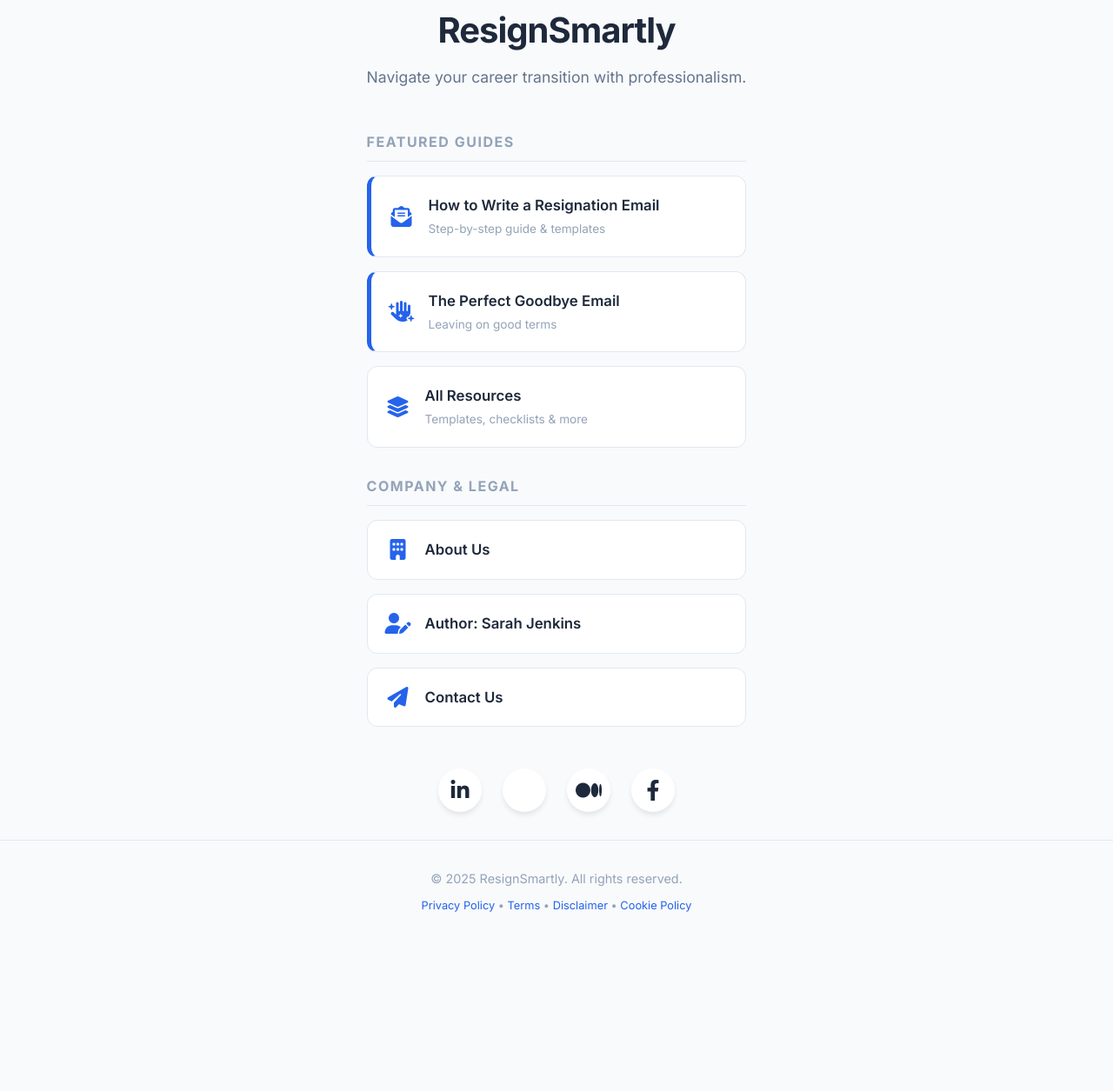
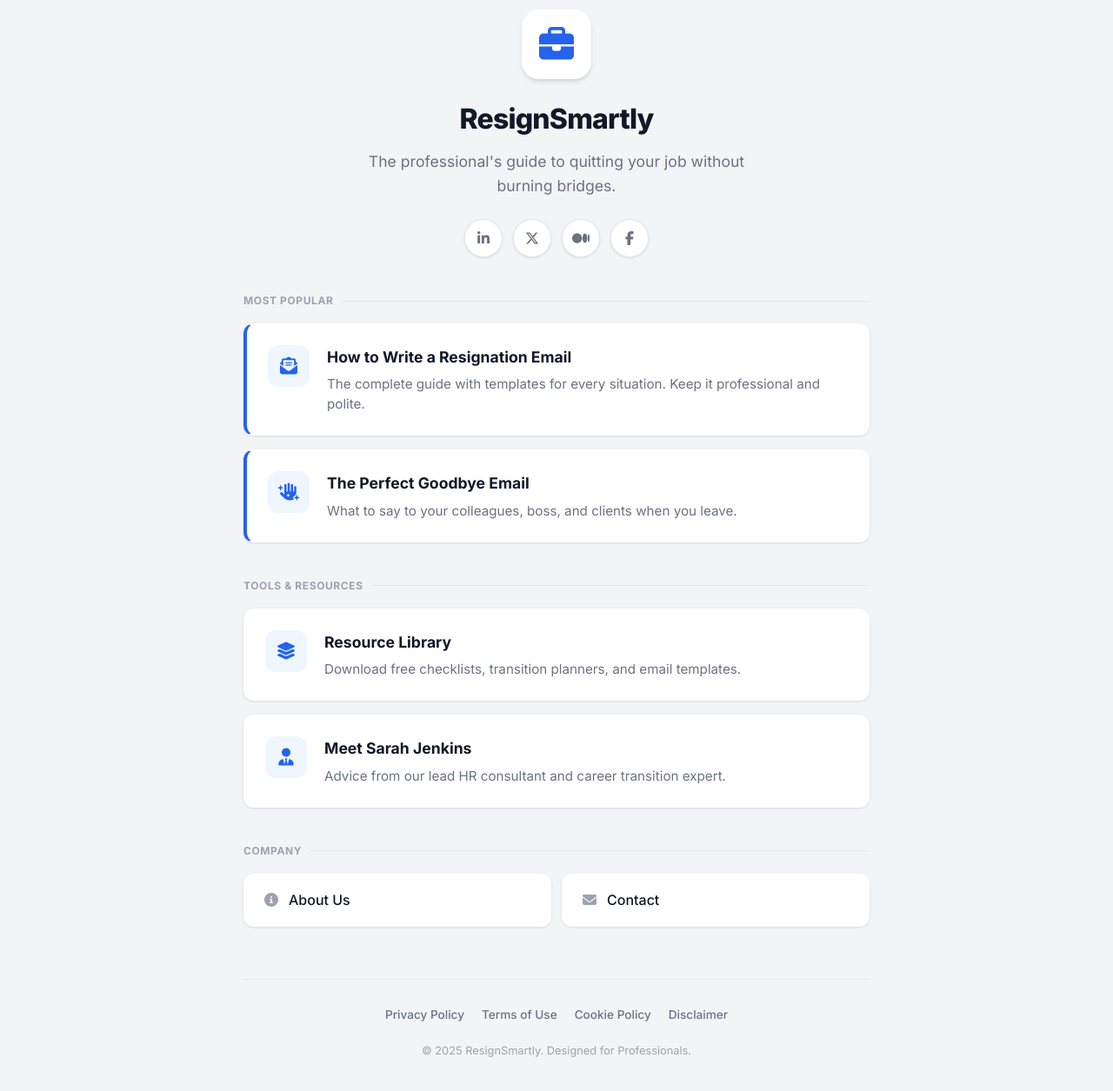
Before and after one commit to resignsmartly/ResignSmartly, a plain HTML site: page index.html in a window 1280 px wide. Shown: the part 29-1284 px from the top of the page at 87% size. Before the commit the page ends 1114 px from the top, so only its background shows below. Drawn offline with Linux system fonts and the light colour scheme.

Commit message:
Add files via upload

```diff
--- a/index.html
+++ b/index.html
@@ -3,268 +3,328 @@
 <head>
     <meta charset="UTF-8">
     <meta name="viewport" content="width=device-width, initial-scale=1.0">
-    <title>ResignSmartly - Professional Transition Resources</title>
+    <title>ResignSmartly - Master Your Professional Exit</title>
+    <meta name="description" content="Expert advice on resignation letters, emails, and professional transitions.">
 
     <link rel="canonical" href="https://resignsmartly.com/" />
 
-    <link href="https://fonts.googleapis.com/css2?family=Inter:wght@300;400;600;700&display=swap" rel="stylesheet">
-    <link rel="stylesheet" href="https://cdnjs.cloudflare.com/ajax/libs/font-awesome/6.4.0/css/all.min.css">
+    <link rel="preconnect" href="https://fonts.googleapis.com">
+    <link rel="preconnect" href="https://fonts.gstatic.com" crossorigin>
+    <link href="https://fonts.googleapis.com/css2?family=Inter:wght@400;500;600;700;800&display=swap" rel="stylesheet">
+
+    <link rel="stylesheet" href="https://cdnjs.cloudflare.com/ajax/libs/font-awesome/6.5.1/css/all.min.css">
 
     <style>
         :root {
-            --primary-color: #2563eb; /* Blue for trust */
-            --secondary-color: #1e293b; /* Dark slate */
-            --bg-color: #f8fafc;
-            --card-bg: #ffffff;
-            --text-color: #334155;
-            --hover-shadow: 0 10px 15px -3px rgba(0, 0, 0, 0.1), 0 4px 6px -2px rgba(0, 0, 0, 0.05);
-            --transition: all 0.3s ease;
+            --bg-body: #F3F4F6;       /* Xám nhạt sang trọng */
+            --bg-card: #FFFFFF;       /* Trắng tinh */
+            --text-main: #111827;     /* Đen than (dễ đọc hơn đen tuyền) */
+            --text-sub: #6B7280;      /* Xám trung tính */
+            --accent: #2563EB;        /* Xanh Royal Blue - Tin cậy */
+            --accent-hover: #1D4ED8;
+            --shadow-sm: 0 1px 3px rgba(0,0,0,0.1);
+            --shadow-md: 0 4px 6px -1px rgba(0,0,0,0.1), 0 2px 4px -1px rgba(0,0,0,0.06);
+            --shadow-lg: 0 10px 15px -3px rgba(0,0,0,0.1), 0 4px 6px -2px rgba(0,0,0,0.05);
+            --radius: 12px;
         }
 
-        * {
-            box-sizing: border-box;
-            margin: 0;
-            padding: 0;
-        }
+        * { margin: 0; padding: 0; box-sizing: border-box; }
 
         body {
             font-family: 'Inter', sans-serif;
-            background-color: var(--bg-color);
-            color: var(--text-color);
+            background-color: var(--bg-body);
+            color: var(--text-main);
             line-height: 1.6;
+            min-height: 100vh;
             display: flex;
-            flex-direction: column;
-            min-height: 100vh;
+            justify-content: center;
+            padding: 40px 20px;
         }
 
-        /* Container */
         .container {
-            max-width: 800px;
-            margin: 0 auto;
-            padding: 2rem 1rem;
-            flex: 1;
+            width: 100%;
+            max-width: 720px;
         }
 
-        /* Header */
-        header {
+        /* --- HEADER --- */
+        .header {
             text-align: center;
-            margin-bottom: 3rem;
+            margin-bottom: 40px;
         }
 
-        .logo {
+        .logo-box {
+            width: 80px;
+            height: 80px;
+            background: var(--bg-card);
+            border-radius: 20px;
+            display: flex;
+            align-items: center;
+            justify-content: center;
+            margin: 0 auto 20px;
+            box-shadow: var(--shadow-md);
             font-size: 2.5rem;
-            font-weight: 700;
-            color: var(--secondary-color);
-            margin-bottom: 0.5rem;
-            letter-spacing: -1px;
+            color: var(--accent);
+        }
+
+        h1 {
+            font-size: 2rem;
+            font-weight: 800;
+            letter-spacing: -0.025em;
+            margin-bottom: 10px;
+            color: var(--text-main);
         }
 
         .tagline {
+            color: var(--text-sub);
             font-size: 1.1rem;
-            color: #64748b;
+            max-width: 480px;
+            margin: 0 auto 24px;
         }
 
-        /* Section Titles */
-        h2 {
-            font-size: 1rem;
-            text-transform: uppercase;
-            letter-spacing: 1.5px;
-            color: #94a3b8;
-            margin: 2rem 0 1rem;
-            border-bottom: 1px solid #e2e8f0;
-            padding-bottom: 0.5rem;
+        /* --- SOCIALS --- */
+        .social-bar {
+            display: flex;
+            justify-content: center;
+            gap: 12px;
+            margin-bottom: 40px;
         }
 
-        /* Link Grid */
-        .link-grid {
-            display: grid;
-            gap: 1rem;
-        }
-
-        /* Card Style */
-        .link-card {
-            display: flex;
-            align-items: center;
-            background: var(--card-bg);
-            padding: 1.25rem;
-            border-radius: 12px;
-            text-decoration: none;
-            color: var(--secondary-color);
-            border: 1px solid #e2e8f0;
-            transition: var(--transition);
-        }
-
-        .link-card:hover {
-            transform: translateY(-2px);
-            box-shadow: var(--hover-shadow);
-            border-color: var(--primary-color);
-        }
-
-        .link-card i {
-            font-size: 1.5rem;
-            margin-right: 1rem;
-            color: var(--primary-color);
-            width: 30px;
-            text-align: center;
-        }
-
-        .link-content {
-            display: flex;
-            flex-direction: column;
-        }
-
-        .link-title {
-            font-weight: 600;
-            font-size: 1.05rem;
-        }
-
-        .link-url {
-            font-size: 0.85rem;
-            color: #94a3b8;
-            margin-top: 0.2rem;
-        }
-
-        /* Special Highlighting for Key Content */
-        .featured {
-            border-left: 5px solid var(--primary-color);
-        }
-
-        /* Social Media Section */
-        .social-links {
-            display: flex;
-            justify-content: center;
-            gap: 1.5rem;
-            margin-top: 3rem;
-            flex-wrap: wrap;
-        }
-
-        .social-btn {
+        .social-link {
+            width: 44px;
+            height: 44px;
+            background: #fff;
+            border: 1px solid #E5E7EB;
+            border-radius: 50%;
             display: flex;
             align-items: center;
             justify-content: center;
-            width: 50px;
-            height: 50px;
-            background: var(--card-bg);
-            border-radius: 50%;
-            color: var(--secondary-color);
+            color: var(--text-sub);
             text-decoration: none;
-            box-shadow: 0 4px 6px -1px rgba(0, 0, 0, 0.1);
-            transition: var(--transition);
-            font-size: 1.5rem;
+            transition: all 0.2s ease;
+            box-shadow: var(--shadow-sm);
         }
 
-        .social-btn:hover {
-            background: var(--primary-color);
-            color: white;
-            transform: scale(1.1);
+        .social-link:hover {
+            color: var(--accent);
+            border-color: var(--accent);
+            transform: translateY(-2px);
+            box-shadow: var(--shadow-md);
         }
 
-        /* Footer */
+        /* --- SECTIONS --- */
+        .section-label {
+            font-size: 0.75rem;
+            font-weight: 700;
+            text-transform: uppercase;
+            letter-spacing: 0.05em;
+            color: #9CA3AF;
+            margin-bottom: 16px;
+            display: flex;
+            align-items: center;
+            gap: 10px;
+        }
+
+        .section-label::after {
+            content: "";
+            flex: 1;
+            height: 1px;
+            background: #E5E7EB;
+        }
+
+        /* --- CARDS --- */
+        .card-grid {
+            display: grid;
+            gap: 16px;
+            margin-bottom: 40px;
+        }
+
+        .card {
+            background: var(--bg-card);
+            padding: 24px;
+            border-radius: var(--radius);
+            text-decoration: none;
+            color: var(--text-main);
+            box-shadow: var(--shadow-sm);
+            border: 1px solid transparent;
+            transition: all 0.2s cubic-bezier(0.4, 0, 0.2, 1);
+            display: flex;
+            align-items: flex-start;
+            gap: 20px;
+        }
+
+        .card:hover {
+            box-shadow: var(--shadow-lg);
+            transform: translateY(-2px);
+            border-color: var(--accent);
+        }
+
+        .card-icon {
+            width: 48px;
+            height: 48px;
+            background: #EFF6FF; /* Xanh rất nhạt */
+            color: var(--accent);
+            border-radius: 12px;
+            display: flex;
+            align-items: center;
+            justify-content: center;
+            font-size: 1.25rem;
+            flex-shrink: 0;
+        }
+
+        .card-content h3 {
+            font-size: 1.1rem;
+            font-weight: 700;
+            margin-bottom: 6px;
+        }
+
+        .card-content p {
+            font-size: 0.95rem;
+            color: var(--text-sub);
+            line-height: 1.5;
+        }
+
+        /* Special Highlighting */
+        .card.featured {
+            border-left: 4px solid var(--accent);
+        }
+
+        /* List Style Card */
+        .list-card {
+            display: flex;
+            align-items: center;
+            padding: 18px 24px;
+            background: var(--bg-card);
+            border-radius: var(--radius);
+            text-decoration: none;
+            color: var(--text-main);
+            box-shadow: var(--shadow-sm);
+            transition: all 0.2s;
+            font-weight: 500;
+        }
+
+        .list-card:hover {
+            color: var(--accent);
+            box-shadow: var(--shadow-md);
+        }
+
+        .list-card i {
+            margin-right: 12px;
+            color: #9CA3AF;
+        }
+
+        .list-card:hover i { color: var(--accent); }
+
+        /* --- FOOTER --- */
         footer {
             text-align: center;
-            padding: 2rem;
-            color: #94a3b8;
-            font-size: 0.9rem;
-            border-top: 1px solid #e2e8f0;
-            margin-top: auto;
+            margin-top: 60px;
+            padding-top: 30px;
+            border-top: 1px solid #E5E7EB;
         }
 
-        footer a {
-            color: var(--primary-color);
-            text-decoration: none;
+        .footer-links {
+            display: flex;
+            flex-wrap: wrap;
+            justify-content: center;
+            gap: 20px;
+            margin-bottom: 20px;
         }
 
-        /* Responsive */
-        @media (max-width: 600px) {
-            .logo { font-size: 2rem; }
-            .link-card { padding: 1rem; }
+        .footer-links a {
+            color: var(--text-sub);
+            text-decoration: none;
+            font-size: 0.85rem;
+            font-weight: 500;
+            transition: color 0.2s;
         }
+
+        .footer-links a:hover { color: var(--accent); }
+
+        .copyright {
+            color: #9CA3AF;
+            font-size: 0.8rem;
+        }
+
     </style>
 </head>
 <body>
 
     <div class="container">
-        <header>
-            <div class="logo">ResignSmartly</div>
-            <p class="tagline">Navigate your career transition with professionalism.</p>
+
+        <header class="header">
+            <div class="logo-box">
+                <i class="fa-solid fa-briefcase"></i>
+            </div>
+            <h1>ResignSmartly</h1>
+            <p class="tagline">The professional's guide to quitting your job without burning bridges.</p>
+
+            <div class="social-bar">
+                <a href="https://www.linkedin.com/company/resignsmartly/" target="_blank" class="social-link" title="LinkedIn"><i class="fa-brands fa-linkedin-in"></i></a>
+                <a href="https://x.com/ResignSmartly" target="_blank" class="social-link" title="X"><i class="fa-brands fa-x-twitter"></i></a>
+                <a href="https://medium.com/@resignsmartly/" target="_blank" class="social-link" title="Medium"><i class="fa-brands fa-medium"></i></a>
+                <a href="https://www.facebook.com/ResignSmartly/" target="_blank" class="social-link" title="Facebook"><i class="fa-brands fa-facebook-f"></i></a>
+            </div>
         </header>
 
-        <h2>Featured Guides</h2>
-        <div class="link-grid">
-            <a href="https://resignsmartly.com/how-to-write-a-resignation-email/" class="link-card featured">
-                <i class="fa-solid fa-envelope-open-text"></i>
-                <div class="link-content">
-                    <span class="link-title">How to Write a Resignation Email</span>
-                    <span class="link-url">Step-by-step guide & templates</span>
+        <div class="section-label">Most Popular</div>
+        <div class="card-grid">
+            <a href="https://resignsmartly.com/how-to-write-a-resignation-email/" class="card featured">
+                <div class="card-icon"><i class="fa-solid fa-envelope-open-text"></i></div>
+                <div class="card-content">
+                    <h3>How to Write a Resignation Email</h3>
+                    <p>The complete guide with templates for every situation. Keep it professional and polite.</p>
                 </div>
             </a>
 
-            <a href="https://resignsmartly.com/goodbye-email/" class="link-card featured">
-                <i class="fa-solid fa-hand-sparkles"></i>
-                <div class="link-content">
-                    <span class="link-title">The Perfect Goodbye Email</span>
-                    <span class="link-url">Leaving on good terms</span>
-                </div>
-            </a>
-
-            <a href="https://resignsmartly.com/resources/" class="link-card">
-                <i class="fa-solid fa-layer-group"></i>
-                <div class="link-content">
-                    <span class="link-title">All Resources</span>
-                    <span class="link-url">Templates, checklists & more</span>
+            <a href="https://resignsmartly.com/goodbye-email/" class="card featured">
+                <div class="card-icon"><i class="fa-solid fa-hand-sparkles"></i></div>
+                <div class="card-content">
+                    <h3>The Perfect Goodbye Email</h3>
+                    <p>What to say to your colleagues, boss, and clients when you leave.</p>
                 </div>
             </a>
         </div>
 
-        <h2>Company & Legal</h2>
-        <div class="link-grid">
-            <a href="https://resignsmartly.com/about/" class="link-card">
-                <i class="fa-solid fa-building"></i>
-                <div class="link-content">
-                    <span class="link-title">About Us</span>
+        <div class="section-label">Tools & Resources</div>
+        <div class="card-grid">
+            <a href="https://resignsmartly.com/resources/" class="card">
+                <div class="card-icon"><i class="fa-solid fa-layer-group"></i></div>
+                <div class="card-content">
+                    <h3>Resource Library</h3>
+                    <p>Download free checklists, transition planners, and email templates.</p>
                 </div>
             </a>
 
-            <a href="https://resignsmartly.com/author-sarah-jenkins/" class="link-card">
-                <i class="fa-solid fa-user-pen"></i>
-                <div class="link-content">
-                    <span class="link-title">Author: Sarah Jenkins</span>
-                </div>
-            </a>
-
-            <a href="https://resignsmartly.com/contact-us/" class="link-card">
-                <i class="fa-solid fa-paper-plane"></i>
-                <div class="link-content">
-                    <span class="link-title">Contact Us</span>
+            <a href="https://resignsmartly.com/author-sarah-jenkins/" class="card">
+                <div class="card-icon"><i class="fa-solid fa-user-tie"></i></div>
+                <div class="card-content">
+                    <h3>Meet Sarah Jenkins</h3>
+                    <p>Advice from our lead HR consultant and career transition expert.</p>
                 </div>
             </a>
         </div>
 
-        <div class="social-links">
-            <a href="https://www.linkedin.com/company/resignsmartly/" target="_blank" class="social-btn" title="LinkedIn">
-                <i class="fa-brands fa-linkedin-in"></i>
+        <div class="section-label">Company</div>
+        <div class="card-grid" style="grid-template-columns: 1fr 1fr; gap: 12px;">
+            <a href="https://resignsmartly.com/about/" class="list-card">
+                <i class="fa-solid fa-circle-info"></i> About Us
             </a>
-            <a href="https://x.com/ResignSmartly" target="_blank" class="social-btn" title="X (Twitter)">
-                <i class="fa-brands fa-x-twitter"></i>
-            </a>
-            <a href="https://medium.com/@resignsmartly/" target="_blank" class="social-btn" title="Medium">
-                <i class="fa-brands fa-medium"></i>
-            </a>
-            <a href="https://www.facebook.com/ResignSmartly/" target="_blank" class="social-btn" title="Facebook">
-                <i class="fa-brands fa-facebook-f"></i>
+            <a href="https://resignsmartly.com/contact-us/" class="list-card">
+                <i class="fa-solid fa-envelope"></i> Contact
             </a>
         </div>
+
+        <footer>
+            <div class="footer-links">
+                <a href="https://resignsmartly.com/privacy-policy/">Privacy Policy</a>
+                <a href="https://resignsmartly.com/terms-of-use/">Terms of Use</a>
+                <a href="https://resignsmartly.com/cookie-policy/">Cookie Policy</a>
+                <a href="https://resignsmartly.com/general-disclaimer/">Disclaimer</a>
+            </div>
+            <p class="copyright">&copy; 2025 ResignSmartly. Designed for Professionals.</p>
+        </footer>
+
     </div>
-
-    <footer>
-        <p>&copy; 2025 ResignSmartly. All rights reserved.</p>
-        <div style="margin-top: 10px; font-size: 0.8rem;">
-            <a href="https://resignsmartly.com/privacy-policy/">Privacy Policy</a> •
-            <a href="https://resignsmartly.com/terms-of-use/">Terms</a> •
-            <a href="https://resignsmartly.com/general-disclaimer/">Disclaimer</a> •
-            <a href="https://resignsmartly.com/cookie-policy/">Cookie Policy</a>
-        </div>
-    </footer>
 
 </body>
 </html>
```
